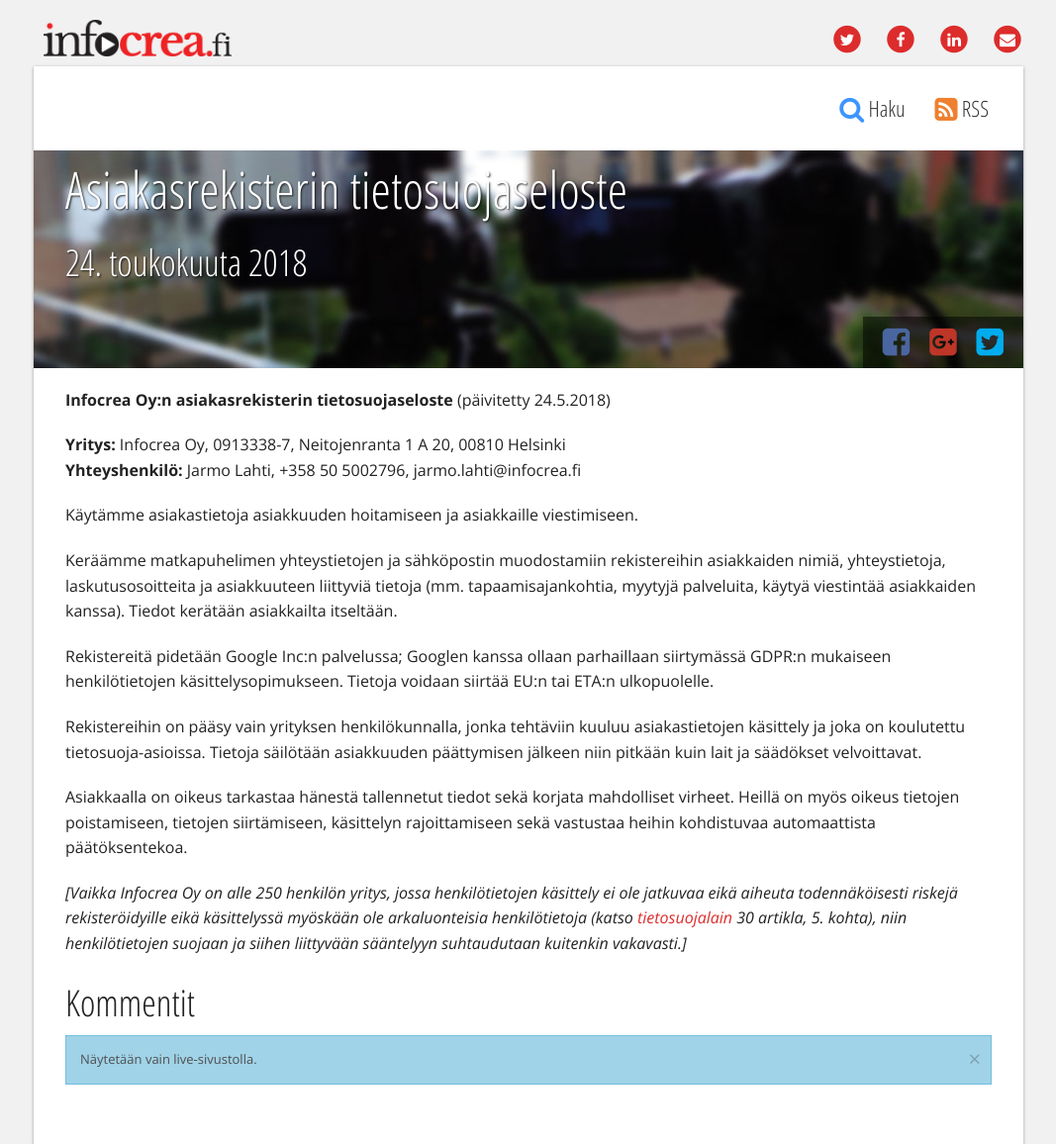
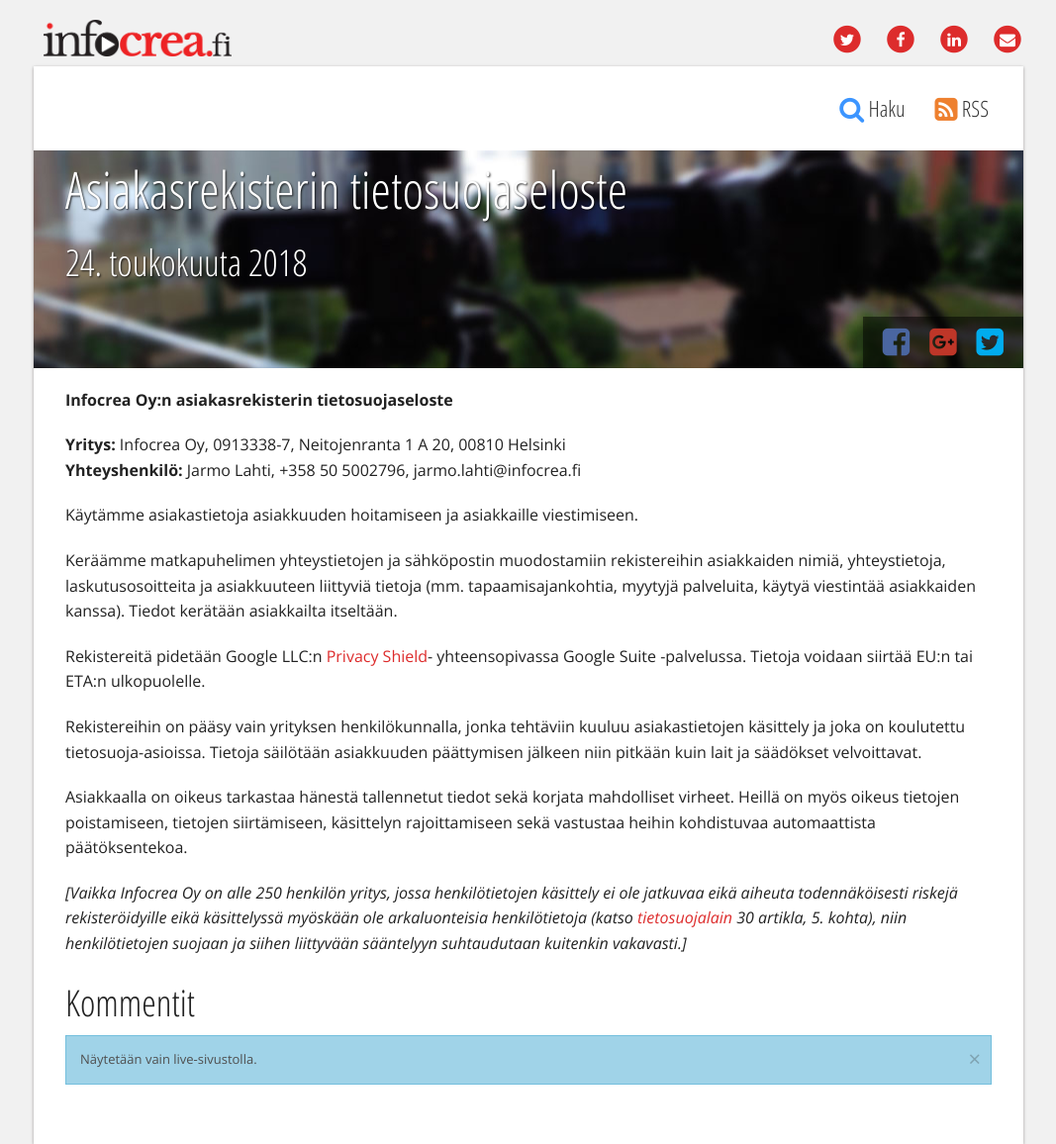
Before and after one commit to Pyppe/infocrea.fi, a Jekyll site: the page built from _posts/2018-05-24-asiakasrekisterin-tietosuojaseloste.md, in a window 1280 px wide. Shown: the whole page at 99% size, without its empty margins (106-1173 px from the left). Built offline with Jekyll 4.4.1, drawn with Linux system fonts in a browser that asks for light colours.

Commit message:
Tietosuojaselosteen päivitys (GS)

```diff
--- a/_posts/2018-05-24-asiakasrekisterin-tietosuojaseloste.md
+++ b/_posts/2018-05-24-asiakasrekisterin-tietosuojaseloste.md
@@ -4,7 +4,7 @@ title: "Asiakasrekisterin tietosuojaseloste"
 date: 2018-05-24T19:45:30+0300
 ---
 
-**Infocrea Oy:n asiakasrekisterin tietosuojaseloste** (päivitetty 24.5.2018)<!--more-->
+**Infocrea Oy:n asiakasrekisterin tietosuojaseloste** <!--more-->
 
 **Yritys:** Infocrea Oy, 0913338-7, Neitojenranta 1 A 20, 00810 Helsinki<br>
 **Yhteyshenkilö:** Jarmo Lahti, +358 50 5002796, jarmo.lahti@infocrea.fi
@@ -13,7 +13,7 @@ Käytämme asiakastietoja asiakkuuden hoitamiseen ja asiakkaille viestimiseen.
 
 Keräämme matkapuhelimen yhteystietojen ja sähköpostin muodostamiin rekistereihin asiakkaiden nimiä, yhteystietoja, laskutusosoitteita ja asiakkuuteen liittyviä tietoja (mm. tapaamisajankohtia, myytyjä palveluita, käytyä viestintää asiakkaiden kanssa). Tiedot kerätään asiakkailta itseltään.
 
-Rekistereitä pidetään Google Inc:n palvelussa; Googlen kanssa ollaan parhaillaan siirtymässä GDPR:n mukaiseen henkilötietojen käsittelysopimukseen. Tietoja voidaan siirtää EU:n tai ETA:n ulkopuolelle.
+Rekistereitä pidetään Google LLC:n [Privacy Shield](https://www.privacyshield.gov/)- yhteensopivassa Google Suite -palvelussa. Tietoja voidaan siirtää EU:n tai ETA:n ulkopuolelle.
 
 Rekistereihin on pääsy vain yrityksen henkilökunnalla, jonka tehtäviin kuuluu asiakastietojen käsittely ja joka on koulutettu tietosuoja-asioissa. Tietoja säilötään asiakkuuden päättymisen jälkeen niin pitkään kuin lait ja säädökset velvoittavat.
 
```
